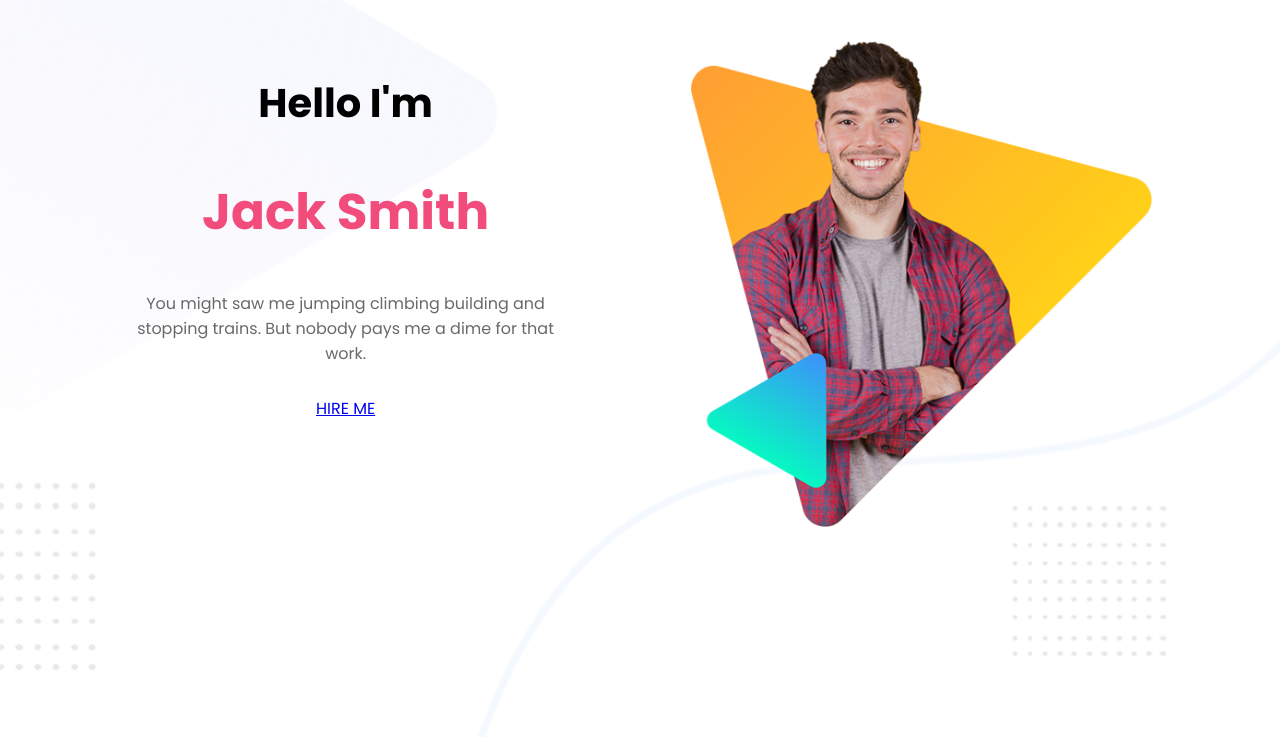
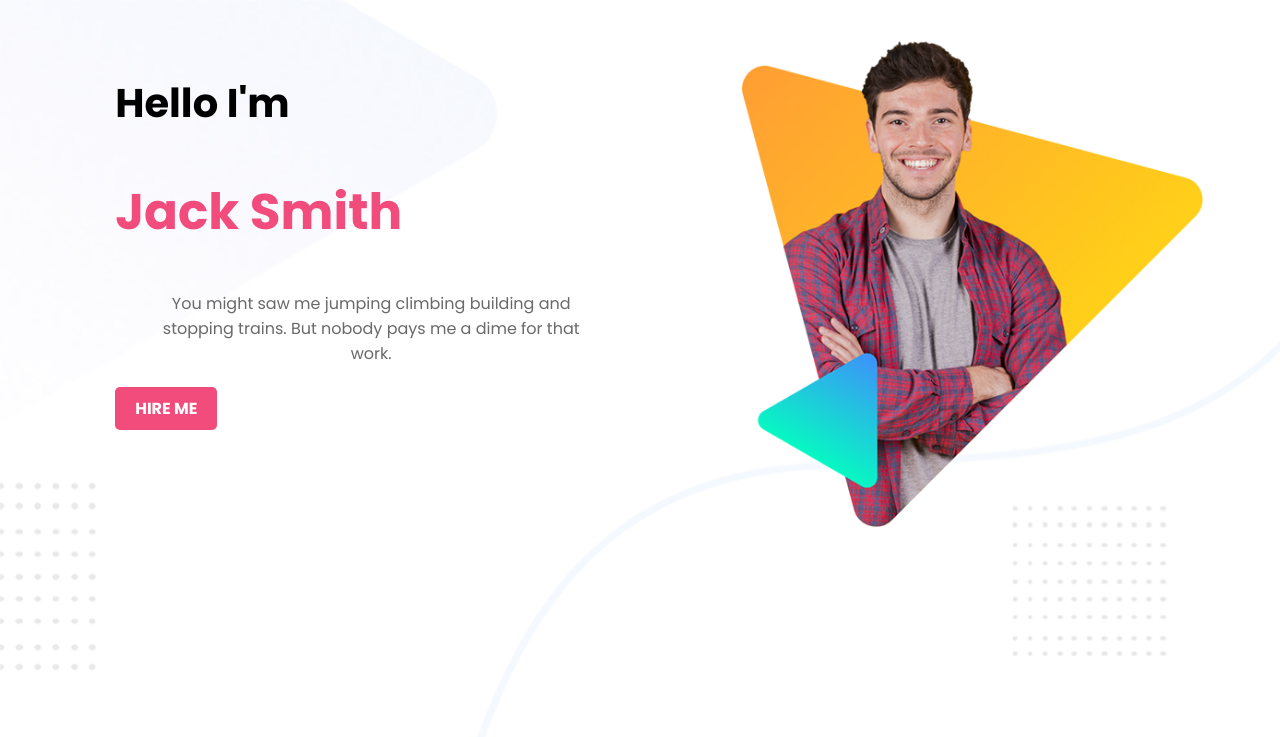
Before and after one commit to rsitinstitute/personalPortfolio, a plain HTML site: page index.html in a window 1280 px wide. Shown: the top 737 px of the page. Drawn offline with Linux system fonts and the light colour scheme.

Commit message:
first Assignment

```diff
--- a/index.html
+++ b/index.html
@@ -47,15 +47,13 @@
         <h5>Bruce Moccy</h5>
         <h6>Founder & CEO Alies</h6>
         <p>"Lore Ipsum is simply dummy text of the</p>
-        <p>printing and typesetting industry. Lorem lpsum</p>
+        <p><span>printing and typesetting industry. Lorem lpsum"</span></p>
 
         <div class="footer-box">
             <p>Leave me a message in the</p>
             <h5>programming.hero1@gmail.com</h5>
         </div>
 
-
-
         <div class="reserved"><p>© Saiduzzaman 2021, all rights reserved. </p></div>
 
     </section>
--- a/style.css
+++ b/style.css
@@ -15,15 +15,10 @@ h2 {
 
 
 #top-fonts {
-    text-align: center;
+
     margin-top: 40px;
+    text-align: justify;
 }
-
-
-.orange-highlight {
-    color:#F24C7C;
-}
-
 
 
 p {
@@ -32,7 +27,7 @@ p {
 
 
 .link-button {
-    font-weight: 400px;
+    font-weight: 200px;
 }
 
 .header-section {
@@ -50,7 +45,7 @@ p {
 .half-width {
     width: 40%;
     float: left;
-    margin-left: 5%;
+    margin-left: 7%;
     padding-left: 2%;
 
 }
@@ -130,7 +125,7 @@ text-align: center;
 
 .footer-box h5, p {
     margin: 30px;
-
+}
 
 
 .link-button {
@@ -144,6 +139,7 @@ text-align: center;
 }
 
 
+
 .footer reserved {
     text-align: center;
     font-size: 12px;
```
